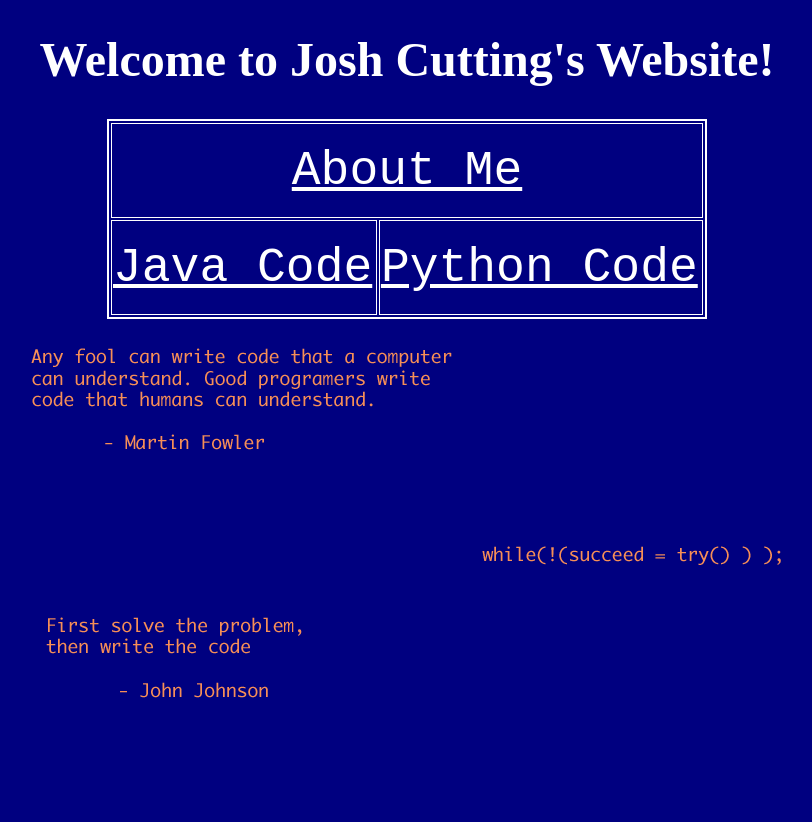
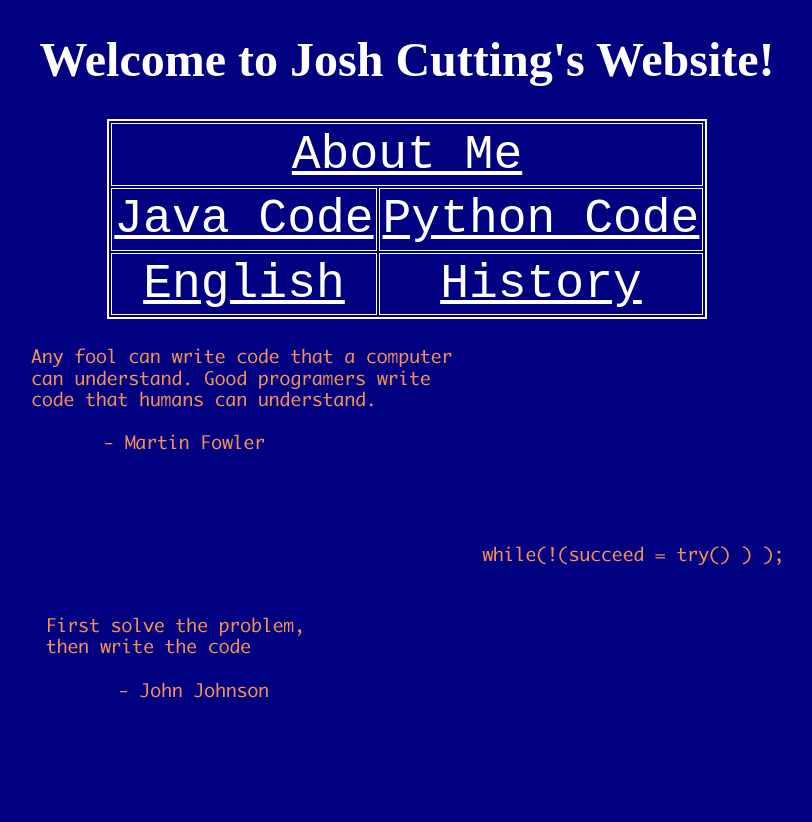
Before and after one commit to jcutting164/jcutting164.github.io, a plain HTML site: page index.html in a window 1280 px wide. Shown: the whole page, without its empty margins (233-1045 px from the left). Drawn offline with Linux system fonts and the light colour scheme.

Commit message:
Update index.html

```diff
--- a/index.html
+++ b/index.html
@@ -7,7 +7,6 @@
     body{
     background-color: #000080;
   }
-
   </style>
 </head>
 
@@ -25,11 +24,20 @@
     </tr>
 
     <tr>
-      <td>
+      <td align="middle">
         <a href="https://jcutting164.github.io/JavaCode/" style="color:white"> Java Code </a>
       </td>
-      <td>
+      <td align="middle">
         <a href="https://jcutting164.github.io/PythonCode/" style="color:white"> Python Code </a>
+      </td>
+    </tr>
+
+    <tr>
+      <td align="middle">
+        <a href="https://jcutting164.github.io/English/" style="color:white"> English </a>
+      </td>
+      <td align="middle">
+        <a href="https://jcutting164.github.io/Social_Studies/" style="color:white"> History </a>
       </td>
     </tr>
 
```
